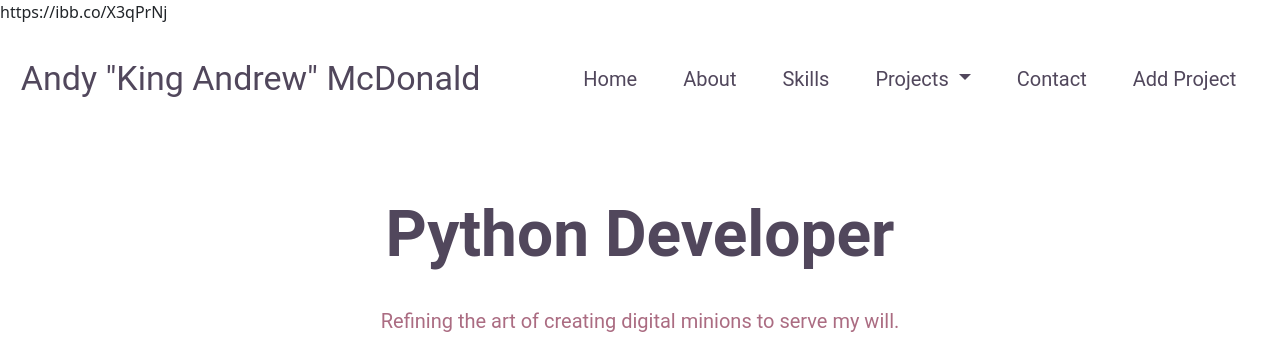
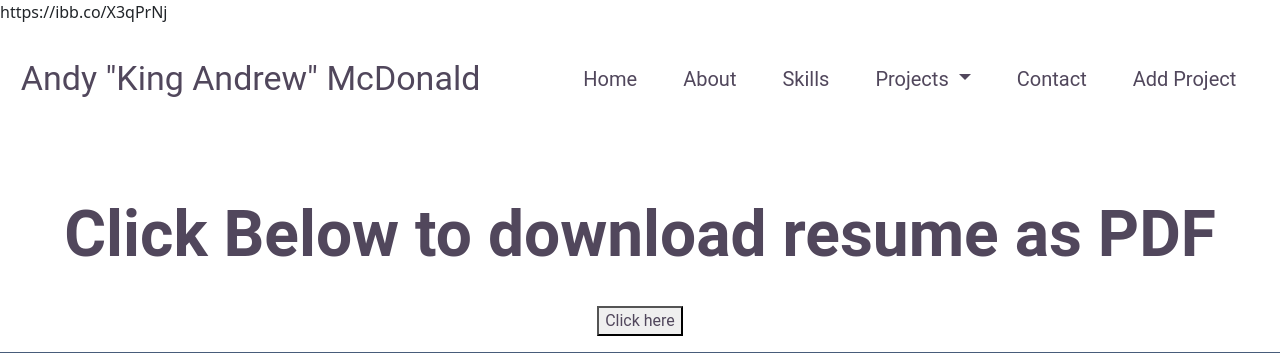
Before and after one commit to KingAndrew801/TechProject5, a Flask app: page /resume in a window 1280 px wide. Shown: the top 353 px of the page. Run offline with Flask 3, Linux system fonts and the light colour scheme; data comes from the database, SQL or seed files in the repository.

Commit message:
fixed resume page

```diff
--- a/templates/resume.html
+++ b/templates/resume.html
@@ -1,8 +1,8 @@
 https://ibb.co/X3qPrNj
 {% extends 'layout2.html' %}
 {% block deetz %}
-<h1>Python Developer</h1>
-            <p>Refining the art of creating digital minions to serve my will.</p>
-            <img src="https://i.ibb.co/YyxSFYP/Andrew-Mc-Donald-Resume-Nov2020-1.jpg" alt="Resume">
-        </section>
+<h1>Click Below to download resume as PDF</h1>
+    <form action="https://www.dropbox.com/s/vjsbd1s061av4dh/AndrewMcDonaldResume%28Nov2020%29%20%281%29.pdf?dl=0">
+        <button type="submit">Click here</button>
+    </section>
 {% endblock %}
```
